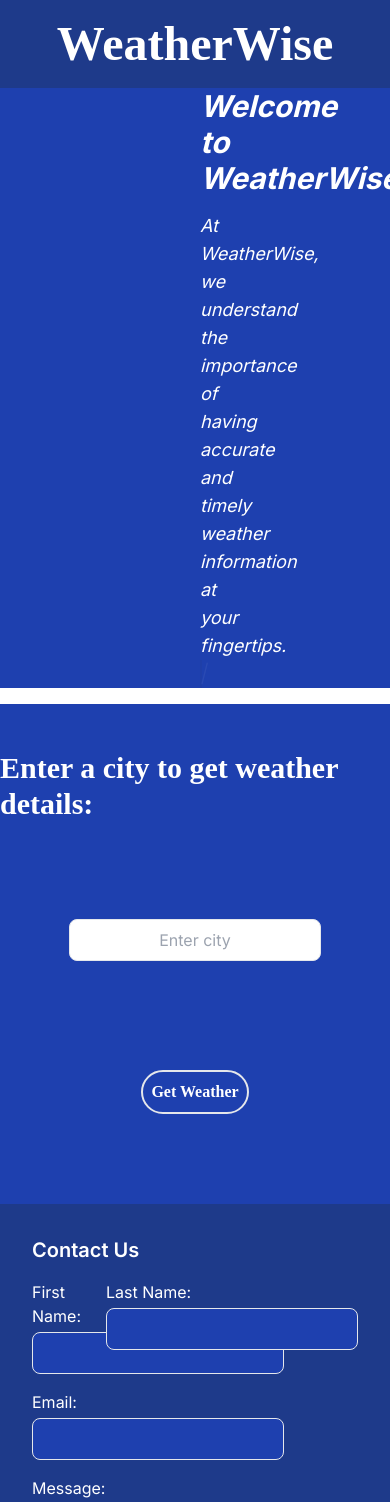
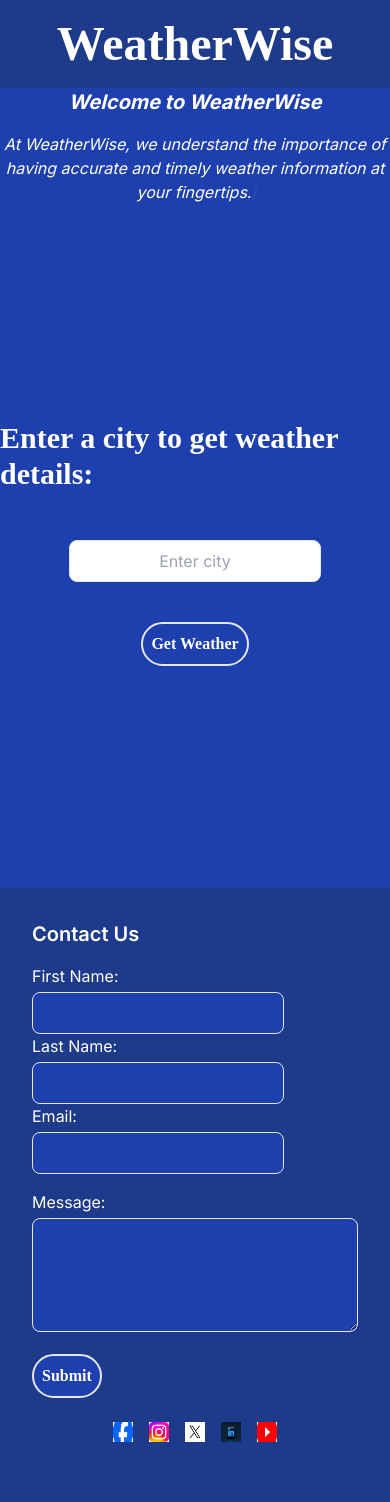
Before and after one commit to joelclaudius/weather-app, a React (Create React App) app: page / in a window 390 px wide. Shown: the top 1502 px of the page. Built offline with nearby package versions, Linux system fonts and the light colour scheme.

Commit message:
Adding components

```diff
--- a/src/Footer.js
+++ b/src/Footer.js
@@ -27,7 +27,7 @@ const Footer = () => {
   };
 
   return (
-    <footer className="bg-blue-900 text-white p-8 grid lg:grid-cols-2 lg:gap-3 lg:py-10 lg:px-10">
+    <footer className="bg-blue-900 text-white p-8 grid md:grid-cols-2 lg:grid-cols-2 lg:gap-3 lg:py-10 lg:px-10">
       <div className="container mx-auto">
         <h2 className="text-xl font-semibold mb-4">Contact Us</h2>
         {submitted ? (
@@ -35,15 +35,16 @@ const Footer = () => {
         ) : (
           <form
             onSubmit={handleSubmit}
-            className="grid grid-cols-1 md:grid-cols-2 gap-4"
+            className="grid grid-cols-1 sm:grid-cols-2 md:grid-cols-2 gap-4"
           >
+            <div className="grid grid-cols-1">
               <div>
                 <label htmlFor="fname" className="block mb-1">
                   First Name:
                 </label>
                 <input
                   type="text"
-                id="name"
+                  id="fname"
                   value={fname}
                   onChange={(e) => setFName(e.target.value)}
                   required
@@ -51,12 +52,12 @@ const Footer = () => {
                 />
               </div>
               <div>
-              <label htmlFor="name" className="block mb-1">
+                <label htmlFor="lname" className="block mb-1">
                   Last Name:
                 </label>
                 <input
                   type="text"
-                id="name"
+                  id="lname"
                   value={lname}
                   onChange={(e) => setLName(e.target.value)}
                   required
@@ -76,6 +77,8 @@ const Footer = () => {
                   className="bg-blue-800 text-white border rounded-lg text-center p-2 "
                 />
               </div>
+            </div>
+
             <div className="col-span-2">
               <label htmlFor="message" className="block mb-1">
                 Message:
@@ -92,7 +95,7 @@ const Footer = () => {
             <div className="col-span-2">
               <button
                 type="submit"
-                className="bg-blue-500 text-white rounded px-4 py-2"
+                className="font-display bg-blue-800 text-white rounded-full p-2 border-2 font-bold"
               >
                 Submit
               </button>
--- a/src/LandingPageDescription.js
+++ b/src/LandingPageDescription.js
@@ -7,11 +7,11 @@ const LandingPageDescription = () => {
  `;
 
   return (
-    <section className="bg-blue-800 px-[200px] lg:py-8 lg:h-[300px]">
-      <h1 className="text-3xl font-bold text-center text-white mb-4 italic">
+    <section className="bg-blue-800 lg:px-[200px] lg:py-8 h-[300px] lg:h-[300px]">
+      <h1 className=" text-xl lg:text-3xl font-bold text-center text-white mb-4 italic">
         Welcome to WeatherWise
       </h1>
-      <p className="text-lg text-white mb-4 text-center">
+      <p className="lg:text-xl text-white pb-4 text-center ">
         <TypingEffect text={description} speed={50} />
       </p>
     </section>
--- a/src/TypingEffect.js
+++ b/src/TypingEffect.js
@@ -21,7 +21,7 @@ const TypingEffect = ({ text, speed }) => {
   }, [index, text, speed, pause]);
 
   return (
-    <span className="typing-effect italic">
+    <span className="typing-effect italic ">
       {displayedText}
       <span className="cursor italic">|</span>
     </span>
--- a/src/Weather.js
+++ b/src/Weather.js
@@ -71,10 +71,10 @@ const Weather = () => {
   return (
     <div className=" ">
       {!citySubmitted ? (
-        <div className="bg-blue-800 ">
+        <div className="bg-blue-800 h-[500px] py-6">
           <form
             onSubmit={handleSubmit}
-            className="grid grid-cols-1 bg-blue-800 gap-3 h-[500px]"
+            className="grid grid-cols-1 bg-blue-800  gap-10"
           >
             <div className="flex items-center justify-center">
               <h2 className="font-display text-3xl font-bold py-2 text-white">
@@ -91,7 +91,7 @@ const Weather = () => {
                 className="bg-white text-blue-900 border rounded-lg text-center p-2"
               />
             </div>
-            <div className="flex items-center justify-center py-5 mb-8">
+            <div className="flex items-center justify-center">
               <button
                 type="submit"
                 className="font-display bg-blue-800 text-white rounded-full p-2 border-2 font-bold"
@@ -108,7 +108,7 @@ const Weather = () => {
           ) : error ? (
             <div className="bg-blue-800">
               <p className="font-display text-xl font-bold text-white flex justify-center items-cente py-6">
-                Error fetching data: {error}
+                {error}
               </p>
               <div className="flex justify-center items-center  p-8">
                 {" "}
```
Also changed, not shown: 11 other files (tests, documents, lock files or other folders). Lines whose indentation alone changed are shown as unchanged.
